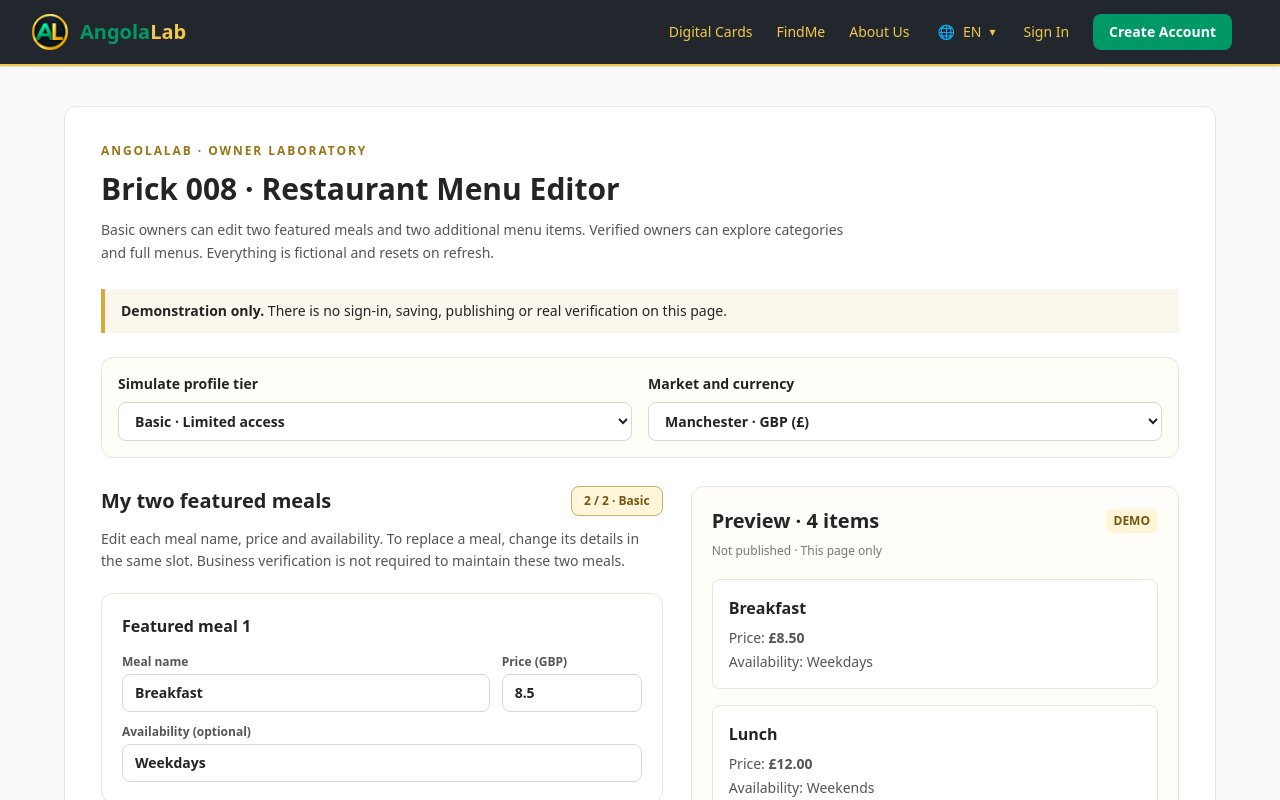
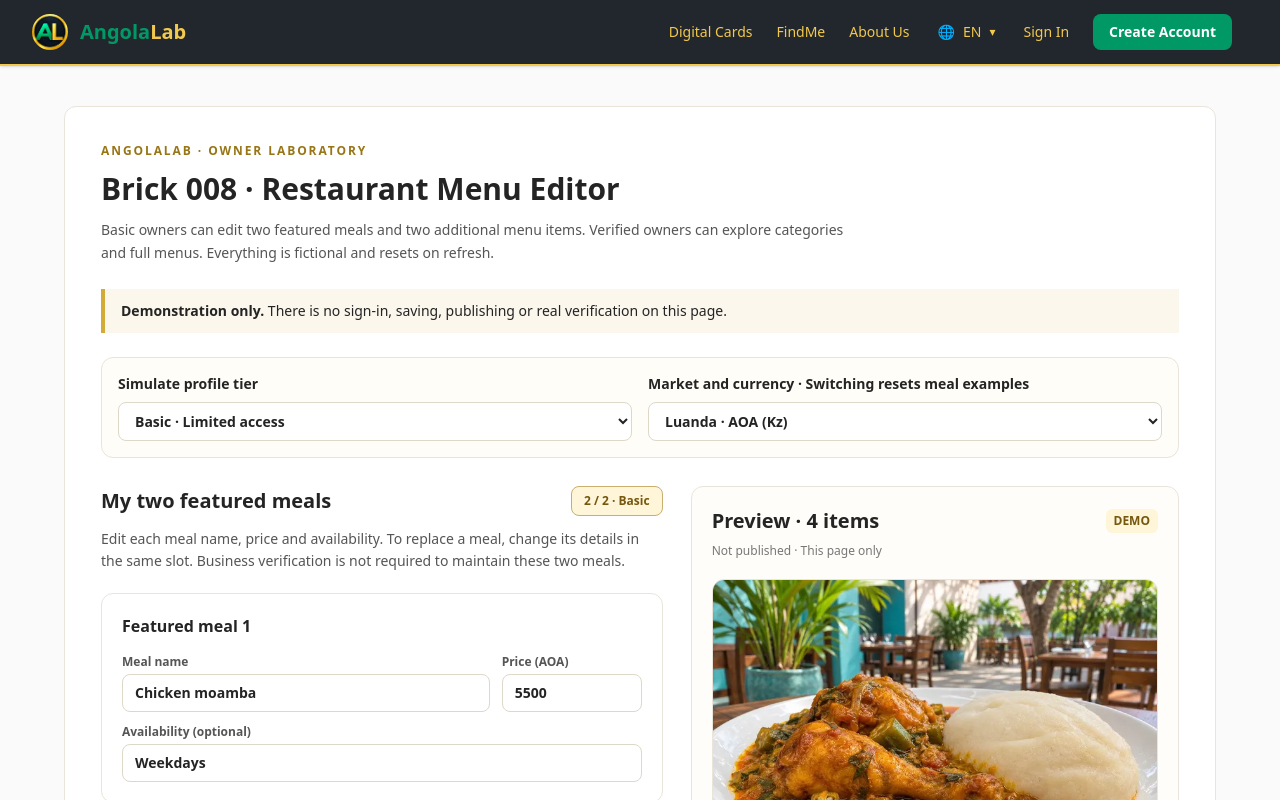
Before and after one commit to oswaldodeal/angolalab-restaurants, a Next.js app: page /en/menu-editor in a window 1280 px wide. Shown: the top 800 px of the page. Built offline with nearby package versions, Linux system fonts and the light colour scheme.

Commit message:
Align the Basic menu editor with featured dish cards

```diff
--- a/components/RestaurantMenuEditorDemo.tsx
+++ b/components/RestaurantMenuEditorDemo.tsx
@@ -13,11 +13,13 @@ const startingMenu: MenuCategory[] = [
   ] },
 ];
 
-type FeaturedMeal = { id: 'breakfast' | 'lunch'; name: string; price: number; availability: string };
-const initialFeaturedMeals: FeaturedMeal[] = [
-  { id: 'breakfast', name: 'Breakfast', price: 8.5, availability: 'Weekdays' },
-  { id: 'lunch', name: 'Lunch', price: 12, availability: 'Weekends' },
-];
+type FeaturedMeal = { id: 'featured-1' | 'featured-2'; name: string; price: number; availability: string; image: string };
+function exampleFeaturedMeals(pt: boolean, country: 'GB' | 'AO'): FeaturedMeal[] {
+  return [
+    { id: 'featured-1', name: pt ? 'Moamba de galinha' : 'Chicken moamba', price: country === 'AO' ? 5500 : 14.5, availability: pt ? 'Dias úteis' : 'Weekdays', image: '/demo/moamba.webp' },
+    { id: 'featured-2', name: pt ? 'Espetada com mandioca' : 'Beef skewers with cassava', price: country === 'AO' ? 6000 : 16, availability: pt ? 'Fins de semana' : 'Weekends', image: '/demo/espetada.webp' },
+  ];
+}
 
 type BasicMenuItem = { id: 'preview-1' | 'preview-2'; name: string; price: number };
 const initialBasicMenuItems: BasicMenuItem[] = [
@@ -31,9 +33,9 @@ const buttonClass = 'rounded-lg border border-[#c9ae6d] bg-white px-3 py-2 text-
 export default function RestaurantMenuEditorDemo({ language }: { language: 'pt' | 'en' }) {
   const pt = language === 'pt';
   const [tier, setTier] = useState<'basic' | 'verified'>('basic');
-  const [country, setCountry] = useState<'GB' | 'AO'>('GB');
+  const [country, setCountry] = useState<'GB' | 'AO'>('AO');
   const [categories, setCategories] = useState<MenuCategory[]>(() => structuredClone(startingMenu));
-  const [featuredMeals, setFeaturedMeals] = useState<FeaturedMeal[]>(() => structuredClone(initialFeaturedMeals));
+  const [featuredMeals, setFeaturedMeals] = useState<FeaturedMeal[]>(() => exampleFeaturedMeals(pt, 'AO'));
   const [basicMenuItems, setBasicMenuItems] = useState<BasicMenuItem[]>(() => structuredClone(initialBasicMenuItems));
   const [newCategory, setNewCategory] = useState('');
   const [newKind, setNewKind] = useState<'food' | 'drinks'>('food');
@@ -101,8 +103,12 @@ export default function RestaurantMenuEditorDemo({ language }: { language: 'pt'
             </select>
           </label>
           <label className="text-sm font-semibold">
-            {pt ? 'Mercado e moeda' : 'Market and currency'}
-            <select value={country} onChange={(event) => setCountry(event.target.value as 'GB' | 'AO')} className={inputClass + ' mt-2'}>
+            {pt ? 'Mercado e moeda · Repor exemplos ao mudar' : 'Market and currency · Switching resets meal examples'}
+            <select value={country} onChange={(event) => {
+              const market = event.target.value as 'GB' | 'AO';
+              setCountry(market);
+              setFeaturedMeals(exampleFeaturedMeals(pt, market));
+            }} className={inputClass + ' mt-2'}>
               <option value="GB">Manchester · GBP (£)</option>
               <option value="AO">Luanda · AOA (Kz)</option>
             </select>
@@ -143,7 +149,7 @@ export default function RestaurantMenuEditorDemo({ language }: { language: 'pt'
                   </section>
                 ))}
               </div>
-              <button type="button" onClick={() => setFeaturedMeals(structuredClone(initialFeaturedMeals))} className={buttonClass + ' mt-4'}>
+              <button type="button" onClick={() => setFeaturedMeals(exampleFeaturedMeals(pt, country))} className={buttonClass + ' mt-4'}>
                 {pt ? 'Repor refeições de exemplo' : 'Reset example meals'}
               </button>
               <section className="mt-8" aria-label={pt ? 'Editar dois itens adicionais' : 'Edit two additional menu items'}>
@@ -196,10 +202,15 @@ export default function RestaurantMenuEditorDemo({ language }: { language: 'pt'
               <p className="mt-2 text-xs text-[#777]">{pt ? 'Não publicado · Apenas nesta página' : 'Not published · This page only'}</p>
               <div className="mt-5 space-y-4">
                 {featuredMeals.map((meal) => (
-                  <article key={meal.id} className="rounded-lg border border-[#e9e5db] bg-white p-4">
+                  <article key={meal.id} className="overflow-hidden rounded-xl border border-[#e9e5db] bg-white">
+                    {/* Illustrative photographs matching the Basic profile example. */}
+                    {/* eslint-disable-next-line @next/next/no-img-element */}
+                    <img src={meal.image} alt={meal.name} width={700} height={525} className="aspect-[4/3] w-full object-cover" />
+                    <div className="p-4">
                     <h3 className="font-semibold">{meal.name.trim() || (pt ? 'Refeição sem nome' : 'Unnamed meal')}</h3>
-                    <p className="mt-2 text-sm text-[#555]">{pt ? 'Preço' : 'Price'}: <strong>{money(meal.price)}</strong></p>
+                    <p className="mt-2 text-sm text-[#555]">{pt ? 'Preço' : 'Price'}: <strong className="text-lg text-emerald-800">{money(meal.price)}</strong></p>
                     {meal.availability.trim() && <p className="mt-1 text-sm text-[#555]">{pt ? 'Disponibilidade' : 'Availability'}: {meal.availability}</p>}
+                    </div>
                   </article>
                 ))}
               </div>
```
